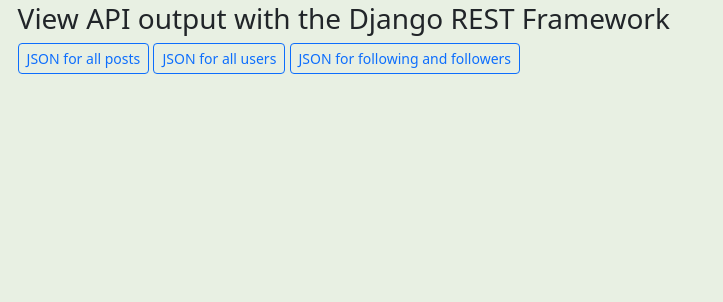
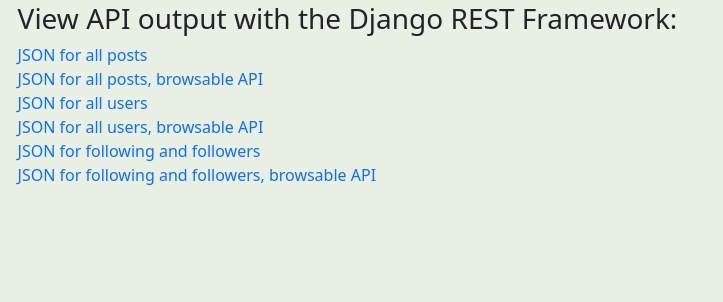
Before and after one commit to techcommdude/network, a Django app: page /viewJSON in a window 1280 px wide. Shown: the part 72-374 px from the top of the page, without its empty margins (0-723 px from the left). Run offline with Django 3.2, Linux system fonts and the light colour scheme.

Commit message:
latest on branch

```diff
--- a/network/static/network/styles.css
+++ b/network/static/network/styles.css
@@ -12,6 +12,16 @@ a {
   border-width: thin;
   border-color: lightgray;
   background-color: #e8f0e3;
+}
+
+#json_buttons {
+  display: flex;
+  flex-direction: column;
+}
+
+[class$="json"]  {
+
+  margin: 10px;
 }
 
 #post-view {
@@ -91,7 +101,6 @@ p {
 
 /* Follow/Unfollow button at the top of the profile */
 
-
 [class*="unfollow"] {
   display: flex;
   width: 5.4em;
--- a/network/templates/network/JSONAPI.html
+++ b/network/templates/network/JSONAPI.html
@@ -6,27 +6,99 @@
 {% include "network/messages.html" %}
 
 
-<h3>View API output with the Django REST Framework</h3>
+<h3>View API output with the Django REST Framework:</h3>
 
-<div id="allPostings">
+{% if request.build_absolute_uri == 'http://127.0.0.1:8000/viewJSON' %}
 
-    <a href="http://127.0.0.1:8000/api/posts/?format=json">
-        <button class="btn btn-sm btn-outline-primary" id="">JSON for all posts</button>
-    </a>
+<div id="json_buttons">
 
-    <a href="http://127.0.0.1:8000/users/?format=json">
+    <ul>
 
-        <button class="btn btn-sm btn-outline-primary" id="">JSON for all users</button>
-    </a>
+        <li>
+            <div><a href="http://127.0.0.1:8000/api/posts/?format=json" target="_blank" rel="noopener">JSON for all user
+                    posts</a></div>
+        </li>
 
-    <a href="http://127.0.0.1:8000/api/follow/?format=json">
+        <li>
+            <div><a href="http://127.0.0.1:8000/api/posts/?format=api" target="_blank" rel="noopener">JSON for all
+                    posts,
+                    browsable
+                    API</a></div>
+        </li>
 
-        <button class="btn btn-sm btn-outline-primary" id="">JSON for following and followers</button>
+        <li>
+            <div><a href="http://127.0.0.1:8000/users/?format=json" target="_blank" rel="noopener">JSON for all
+                    users</a></div>
+        </li>
 
-    </a>
+        <li>
+            <div> <a href="http://127.0.0.1:8000/users/?format=api" target="_blank" rel="noopener">
 
-    {% endblock %}
+                    JSON for all users, browsable API
+                </a></div>
+        </li>
 
-    {% block script %}
-    <script src="{% static 'network/network.js' %}"></script>
-    {% endblock %}
+        <li>
+            <div> <a href="http://127.0.0.1:8000/api/follow/?format=json" target="_blank" rel="noopener">
+
+                    JSON for following and followers
+                </a></div>
+        </li>
+
+        <li>
+            <div> <a href="http://127.0.0.1:8000/api/follow/?format=api" target="_blank" rel="noopener">
+
+                    JSON for following and followers, browsable
+                    API
+
+                </a></div>
+        </li>
+
+    </ul>
+
+
+    {% else %}
+
+    <div id="json_buttons">
+
+        <div> <a href="http://farnellg-social-network.herokuapp.com/api/posts/?format=json" target="_blank"
+                rel="noopener">JSON for all posts
+            </a></div>
+
+        <div> <a href="http://farnellg-social-network.herokuapp.com/api/posts/?format=api" target="_blank"
+                rel="noopener">
+                JSON for all posts, browsable API
+            </a></div>
+
+        <div> <a href="http://farnellg-social-network.herokuapp.com/users/?format=json" target="_blank" rel="noopener">
+
+                JSON for all users
+            </a></div>
+
+
+        <div> <a href="http://farnellg-social-network.herokuapp.com/users/?format=api" target="_blank" rel="noopener">
+
+                JSON for all users, browsable API
+            </a></div>
+
+        <div> <a href="farnellg-social-network.herokuapp.com/api/follow/?format=json" target="_blank" rel="noopener">
+
+                JSON for following and followers
+
+            </a></div>
+
+        <div> <a href="farnellg-social-network.herokuapp.com/api/follow/?format=api" target="_blank" rel="noopener">
+
+                JSON for following and followers, browsable
+                API
+
+            </a></div>
+
+
+        {% endif %}
+
+        {% endblock %}
+
+        {% block script %}
+        <script src="{% static 'network/network.js' %}"></script>
+        {% endblock %}
```
Also changed, not shown: 1 other file.
